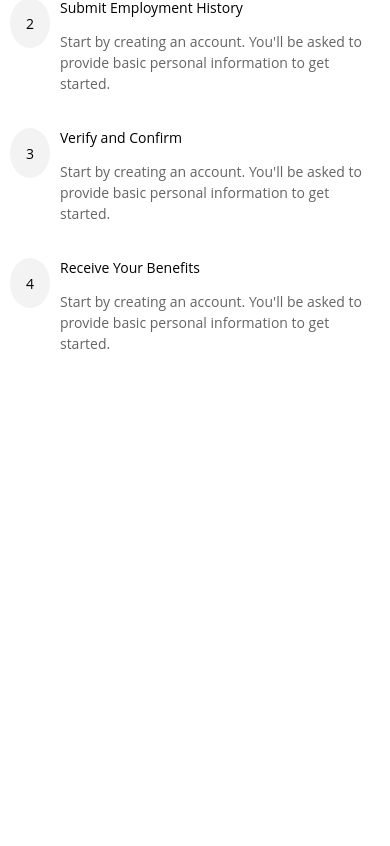
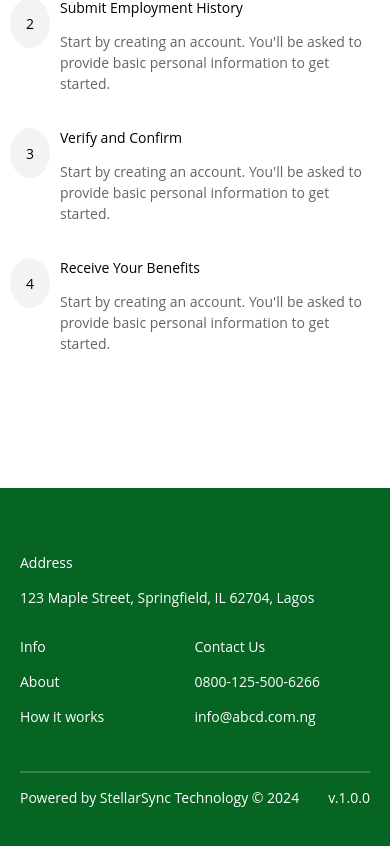
Before and after one commit to vikyij/retiree-app, a React (Create React App) app: page / in a window 390 px wide. Shown: the part 2743-3589 px from the top of the page. Before the commit the page ends 3231 px from the top, so only its background shows below. Built offline with nearby package versions, Linux system fonts and the light colour scheme.

Commit message:
implement footer and scroll to top button

```diff
--- /dev/null
+++ b/src/components/Footer/footer.css
@@ -0,0 +1,85 @@
+.footer {
+  background-color: var(--primary-green);
+  color: var(--white);
+  padding: 50px 80px;
+}
+
+.footer-content {
+  display: flex;
+  justify-content: space-between;
+  align-items: center;
+  border-bottom: 2px solid var(--green-500);
+  padding-bottom: 30px;
+}
+
+.contact-info {
+  display: flex;
+  justify-content: space-between;
+  width: 300px;
+  margin-right: 80px;
+}
+
+.contact-info a {
+  text-decoration: none;
+  color: var(--white);
+  font-size: 14px;
+}
+
+.contact-info a:hover {
+  color: var(--green-500);
+}
+
+.brand {
+  display: flex;
+  justify-content: space-between;
+}
+
+/* Back-to-Top Button */
+.back-to-top {
+  position: fixed;
+  bottom: 175px;
+  right: 80px;
+  background-color: var(--white);
+  color: var(--primary-green);
+  border: none;
+  border-radius: 50%;
+  padding: 12px 20px;
+  font-size: 24px;
+  cursor: pointer;
+  box-shadow: 0px 4px 8px rgba(0, 0, 0, 0.2);
+  z-index: 1000;
+  transition: background-color 0.3s ease;
+}
+
+.back-to-top:hover {
+  background-color: var(--primary-green);
+  color: var(--white);
+}
+
+@media screen and (max-width: 700px) {
+  .footer {
+    padding: 50px 20px;
+  }
+  .back-to-top {
+    right: 20px;
+  }
+}
+
+@media screen and (max-width: 500px) {
+  .footer {
+    padding: 50px 20px;
+  }
+
+  .footer-content {
+    flex-direction: column;
+    align-items: flex-start;
+  }
+
+  .contact-info {
+    margin-right: 50px;
+  }
+
+  .back-to-top {
+    right: 20px;
+  }
+}
--- /dev/null
+++ b/src/components/Footer/index.jsx
@@ -0,0 +1,73 @@
+import { useState, useEffect } from "react";
+import "./footer.css";
+import { Link } from "react-router-dom";
+
+const Footer = () => {
+  const [isVisible, setIsVisible] = useState(false);
+
+  // Show button when page is scrolled down
+  const toggleVisibility = () => {
+    if (window.scrollY > 300) {
+      setIsVisible(true);
+    } else {
+      setIsVisible(false);
+    }
+  };
+
+  // Scroll to the top
+  const scrollToTop = () => {
+    window.scrollTo({
+      top: 0,
+      behavior: "smooth",
+    });
+  };
+
+  useEffect(() => {
+    window.addEventListener("scroll", toggleVisibility);
+    return () => {
+      window.removeEventListener("scroll", toggleVisibility);
+    };
+  }, []);
+
+  return (
+    <footer className="footer">
+      <div className="footer-content">
+        <div className="address">
+          <p className="small-text">Address</p>
+          <p className="small-text">
+            123 Maple Street, Springfield, IL 62704, Lagos
+          </p>
+        </div>
+        <section className="contact-info">
+          <div className="info">
+            <p className="small-text">Info</p>
+            <p className="small-text">
+              <Link to="/">About</Link>
+            </p>
+            <p className="small-text">
+              <Link to="/">How it works</Link>
+            </p>
+          </div>
+          <div className="contact">
+            <p className="small-text">Contact Us</p>
+            <p className="small-text">0800-125-500-6266</p>
+            <p className="small-text">
+              <a href="mailto:info@abcd.com.ng">info@abcd.com.ng</a>
+            </p>
+          </div>
+          {isVisible && (
+            <button className="back-to-top" onClick={scrollToTop}>
+              &#8593;
+            </button>
+          )}
+        </section>
+      </div>
+      <div className="brand">
+        <p className="small-text">Powered by StellarSync Technology © 2024 </p>
+        <p className="small-text">v.1.0.0</p>
+      </div>
+    </footer>
+  );
+};
+
+export default Footer;
--- a/src/pages/LandingPage/index.jsx
+++ b/src/pages/LandingPage/index.jsx
@@ -2,6 +2,7 @@ import Navbar from "../../components/Navigation";
 import FirstSection from "../../components/FirstSection";
 import SecondSection from "../../components/SecondSection";
 import ThirdSection from "../../components/ThirdSection";
+import Footer from "../../components/Footer";
 
 const LandingPage = () => {
   return (
@@ -10,6 +11,7 @@ const LandingPage = () => {
       <FirstSection />
       <SecondSection />
       <ThirdSection />
+      <Footer />
     </>
   );
 };
```
